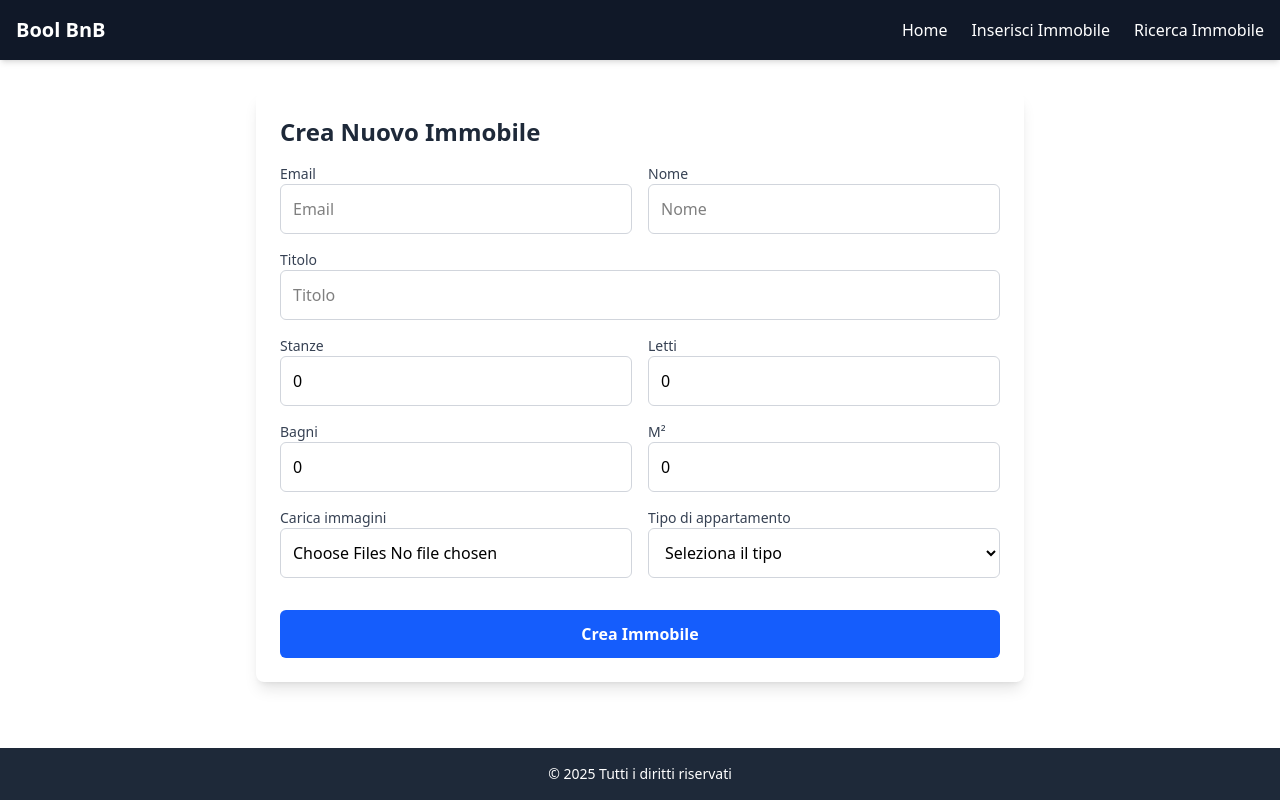
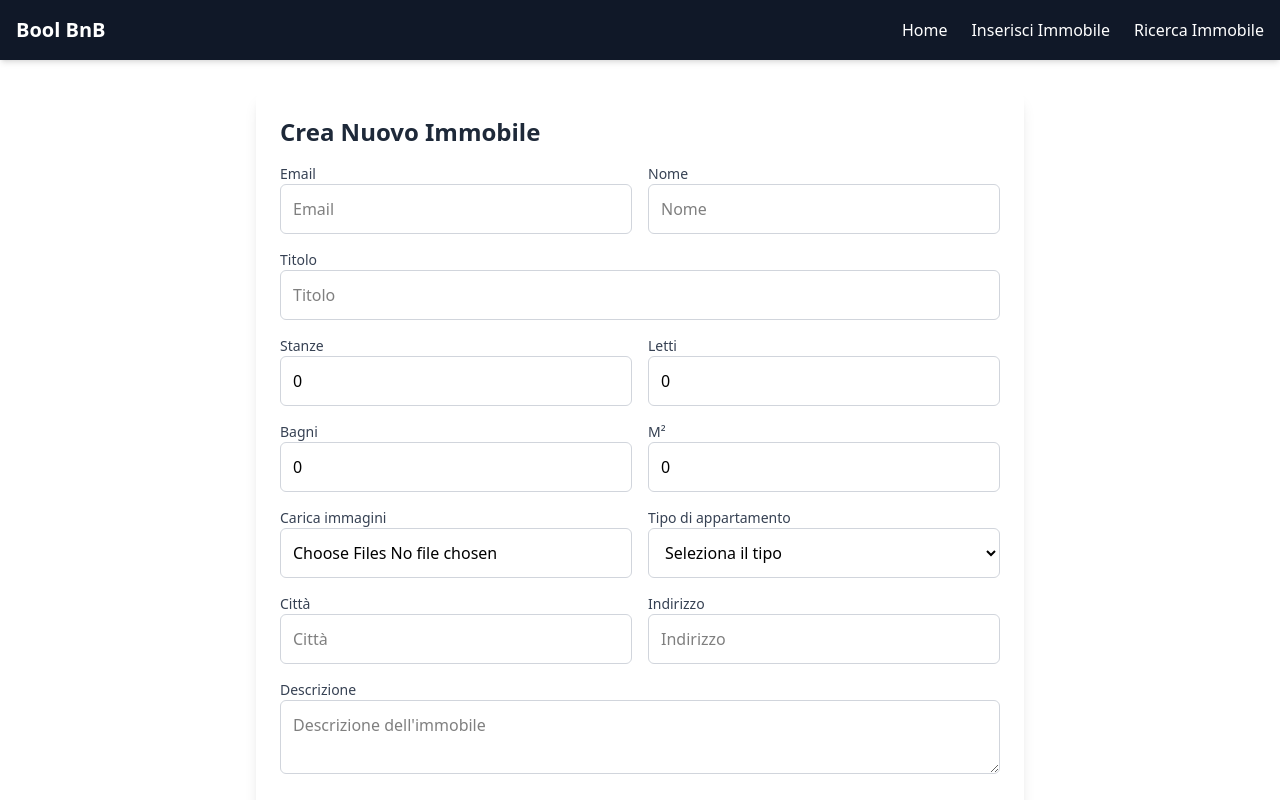
Before and after one commit to federico-quintieri/BoolBnB-Front, a React (Vite) app: page /inserisci_immobile in a window 1280 px wide. Shown: the top 800 px of the page. Built offline with nearby package versions, Linux system fonts and the light colour scheme; no server answers.

Commit message:
Vedere immagini ed inserire immagini fixato

```diff
--- a/src/components/CardList.jsx
+++ b/src/components/CardList.jsx
@@ -11,7 +11,7 @@ export function CardList() {
   useEffect(() => {
     axios.get(`${apiUrl}immobili`).then((response) => {
       setImmobili(response.data.data);
-      console.log(response.data.data[7].images);
+      //console.log(response.data.data[7].images);
     });
   }, []);
 
--- a/src/pages/CreaImmobile.jsx
+++ b/src/pages/CreaImmobile.jsx
@@ -47,7 +47,9 @@ export function CreaImmobile() {
       setError(null);
       setInputs(inputsStart);
     } catch (err) {
-      setError(err.response?.data?.message || "Errore nell'inserimento dell'immobile.");
+      setError(
+        err.response?.data?.message || "Errore nell'inserimento dell'immobile."
+      );
       setSuccess(false);
     }
   };
@@ -250,6 +252,60 @@ export function CreaImmobile() {
           </div>
         </div>
 
+        <div className="grid grid-cols-2 gap-4">
+          <div>
+            <label
+              htmlFor="city"
+              className="block text-sm font-medium text-gray-700"
+            >
+              Città
+            </label>
+            <input
+              type="text"
+              name="city"
+              value={inputs.city}
+              onChange={HandleOnChange}
+              placeholder="Città"
+              required
+              className="w-full p-3 border border-gray-300 rounded-md focus:ring-2 focus:ring-blue-500"
+            />
+          </div>
+          <div>
+            <label
+              htmlFor="address"
+              className="block text-sm font-medium text-gray-700"
+            >
+              Indirizzo
+            </label>
+            <input
+              type="text"
+              name="address"
+              value={inputs.address}
+              onChange={HandleOnChange}
+              placeholder="Indirizzo"
+              required
+              className="w-full p-3 border border-gray-300 rounded-md focus:ring-2 focus:ring-blue-500"
+            />
+          </div>
+        </div>
+
+        <div>
+          <label
+            htmlFor="description"
+            className="block text-sm font-medium text-gray-700"
+          >
+            Descrizione
+          </label>
+          <textarea
+            name="description"
+            value={inputs.description}
+            onChange={HandleOnChange}
+            placeholder="Descrizione dell'immobile"
+            required
+            className="w-full p-3 border border-gray-300 rounded-md focus:ring-2 focus:ring-blue-500"
+          />
+        </div>
+
         <button
           type="submit"
           className="w-full bg-blue-600 hover:bg-blue-700 text-white font-semibold py-3 rounded-md mt-4"
@@ -263,11 +319,7 @@ export function CreaImmobile() {
           Ho inserito il tuo immobile con successo!
         </h1>
       )}
-      {error && (
-        <h1 className="text-red-600 mt-4">
-          {error}
-        </h1>
-      )}
+      {error && <h1 className="text-red-600 mt-4">{error}</h1>}
     </div>
   );
 }
```
